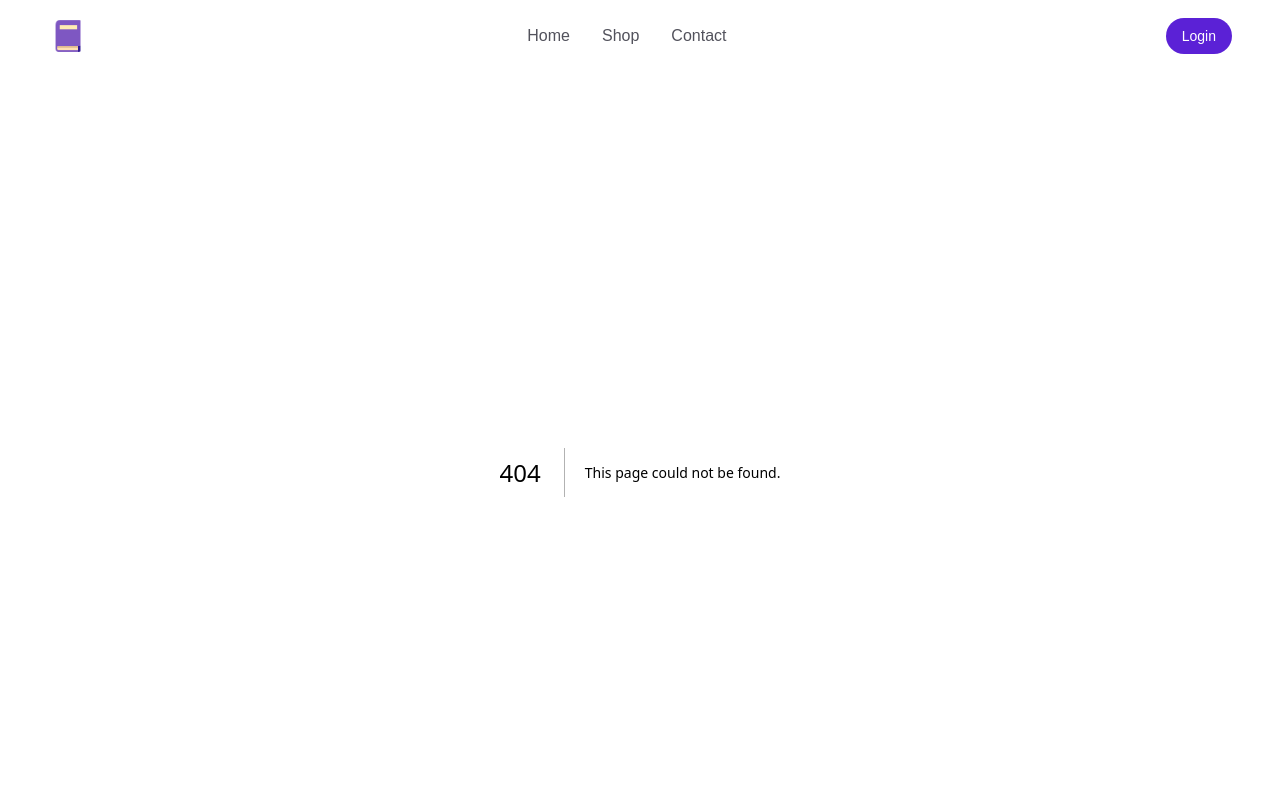
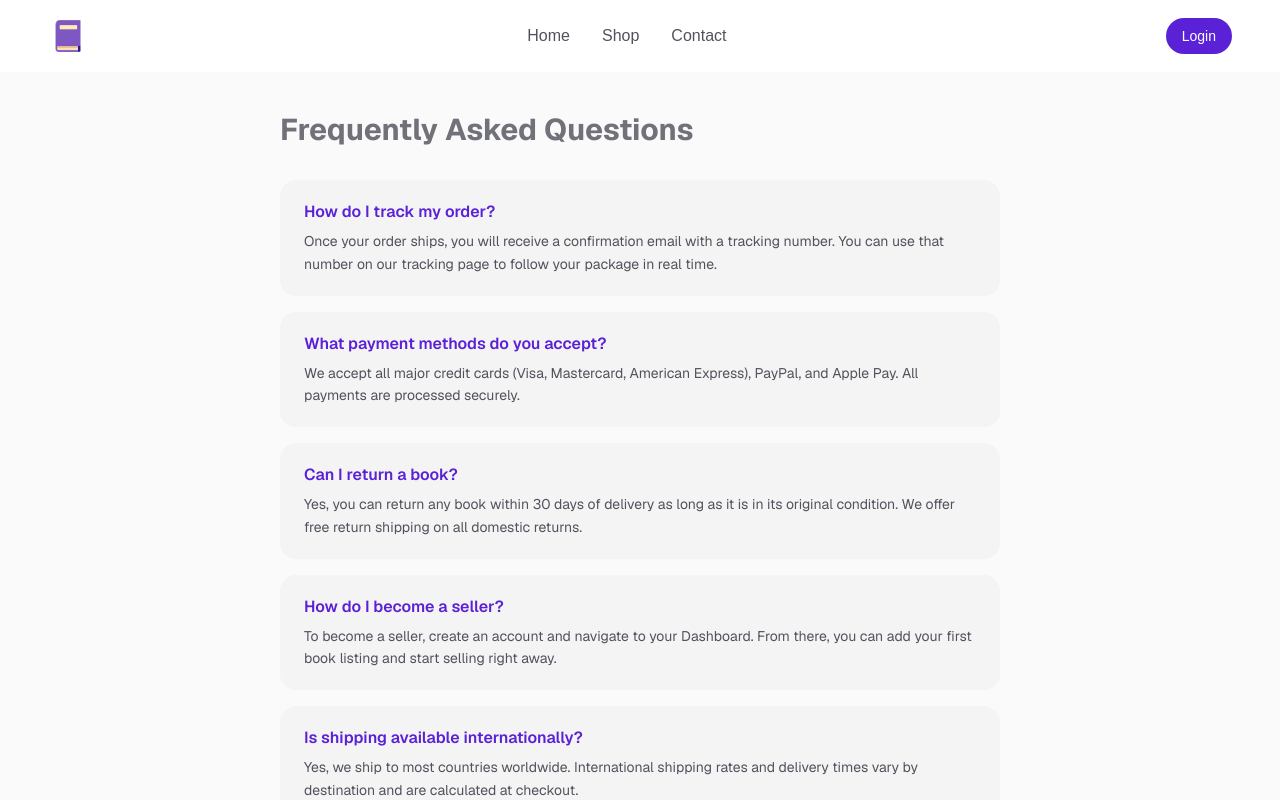
Before and after one commit to echopofi/Lumen-Book-Store, a Next.js app: page /faq in a window 1280 px wide. Before the commit this address had no page. Shown: the top 800 px of the page. Built offline with nearby package versions, Linux system fonts and the light colour scheme.

Commit message:
feat: add static FAQ page with 6 Q&A cards and link from footer

```diff
--- /dev/null
+++ b/app/faq/page.tsx
@@ -0,0 +1,54 @@
+const faqs = [
+  {
+    question: "How do I track my order?",
+    answer:
+      "Once your order ships, you will receive a confirmation email with a tracking number. You can use that number on our tracking page to follow your package in real time.",
+  },
+  {
+    question: "What payment methods do you accept?",
+    answer:
+      "We accept all major credit cards (Visa, Mastercard, American Express), PayPal, and Apple Pay. All payments are processed securely.",
+  },
+  {
+    question: "Can I return a book?",
+    answer:
+      "Yes, you can return any book within 30 days of delivery as long as it is in its original condition. We offer free return shipping on all domestic returns.",
+  },
+  {
+    question: "How do I become a seller?",
+    answer:
+      "To become a seller, create an account and navigate to your Dashboard. From there, you can add your first book listing and start selling right away.",
+  },
+  {
+    question: "Is shipping available internationally?",
+    answer:
+      "Yes, we ship to most countries worldwide. International shipping rates and delivery times vary by destination and are calculated at checkout.",
+  },
+  {
+    question: "How long does delivery take?",
+    answer:
+      "Domestic orders typically arrive within 3–7 business days. International orders can take 10–21 business days depending on the destination and customs processing.",
+  },
+];
+
+export default function FaqPage() {
+  return (
+    <div className="flex flex-col flex-1 items-center bg-zinc-50 font-sans">
+      <div className="w-full max-w-3xl px-4 sm:px-6 py-10">
+        <h1 className="text-3xl font-bold mb-8 text-muted">Frequently Asked Questions</h1>
+        <div className="flex flex-col gap-4">
+          {faqs.map((faq) => (
+            <div key={faq.question} className="bg-zinc-100 rounded-2xl px-6 py-5">
+              <h2 className="font-semibold text-brand-purple mb-1.5">
+                {faq.question}
+              </h2>
+              <p className="text-sm text-zinc-600 leading-relaxed">
+                {faq.answer}
+              </p>
+            </div>
+          ))}
+        </div>
+      </div>
+    </div>
+  );
+}
--- a/components/Footer.tsx
+++ b/components/Footer.tsx
@@ -35,7 +35,7 @@ export default function Footer() {
             <Link href="/contact" className="hover:text-brand-purple transition-colors">
               Contact
             </Link>
-            <Link href="/" className="hover:text-brand-purple transition-colors">
+            <Link href="/faq" className="hover:text-brand-purple transition-colors">
               FAQ
             </Link>
           </div>
```
Also changed, not shown: report.txt.
